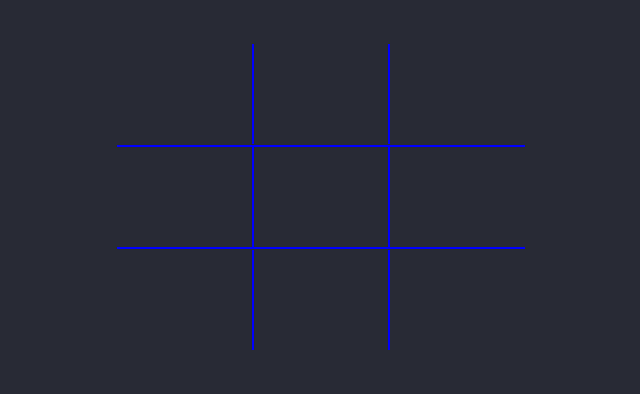
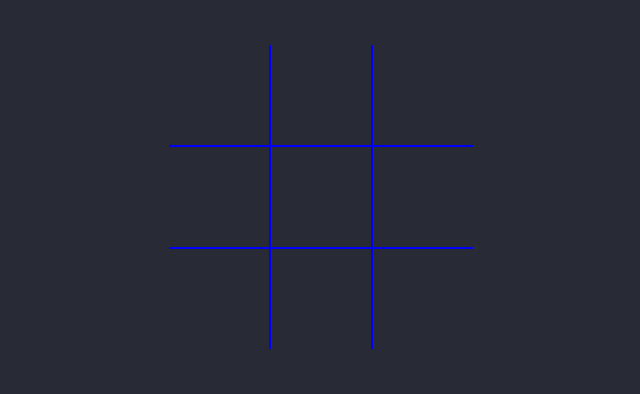
Before and after one commit to Joregesosa/tik-tac-toe, a React app: page / in a window 1280 px wide. Shown: the part 162-556 px from the top of the page, without its empty margins (319-959 px from the left). Built offline with nearby package versions, Linux system fonts and the light colour scheme; a web font is replaced by a local one.

Commit message:
correccione GameTable CSS

```diff
--- a/src/tableContainer/tableContainer.css
+++ b/src/tableContainer/tableContainer.css
@@ -13,6 +13,7 @@ ul{
     list-style: none;
     padding: 0;
     margin: 0;
-    height: 77%;
-    min-width: 320px;
+    max-height: 305px;
+    max-width: 305px;
+    /* min-height: 320px; */
 }
--- a/src/tableItems/tableItems.css
+++ b/src/tableItems/tableItems.css
@@ -1,14 +1,16 @@
-.items--list{
+.items--list {
     width: 100%;
     height: 100%;
     list-style: none;
     display: flex;
+    flex-direction: row;
     justify-content: center;
     align-items: center;
     flex-wrap: wrap;
 }
+
 .items--list span {
-    width: 30%;
+    width: 100px;
     height: 100px;
     display: flex;
     justify-content: center;
@@ -17,11 +19,17 @@
     font-size: 50px;
     color: #f0ffff;
 }
-.tbItm_sp_4, .tbItm_sp_5, .tbItm_sp_6{
+
+.tbItm_sp_4,
+.tbItm_sp_5,
+.tbItm_sp_6 {
     border-top: 2px solid #0000ff;
     border-bottom: 2px solid #0000ff;
 }
-.tbItm_sp_2, .tbItm_sp_5, .tbItm_sp_8{
+
+.tbItm_sp_2,
+.tbItm_sp_5,
+.tbItm_sp_8 {
     border-left: 2px solid #0000ff;
     border-right: 2px solid #0000ff;
 }
```
